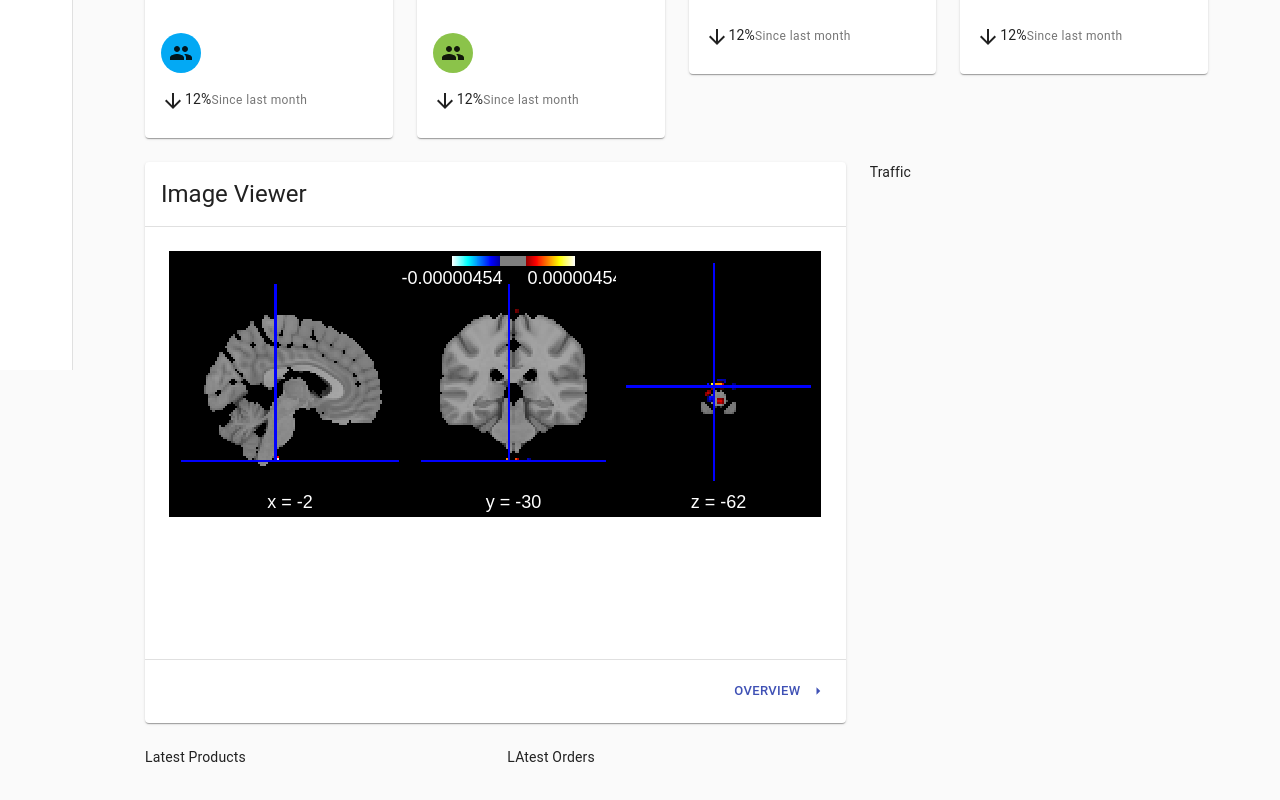
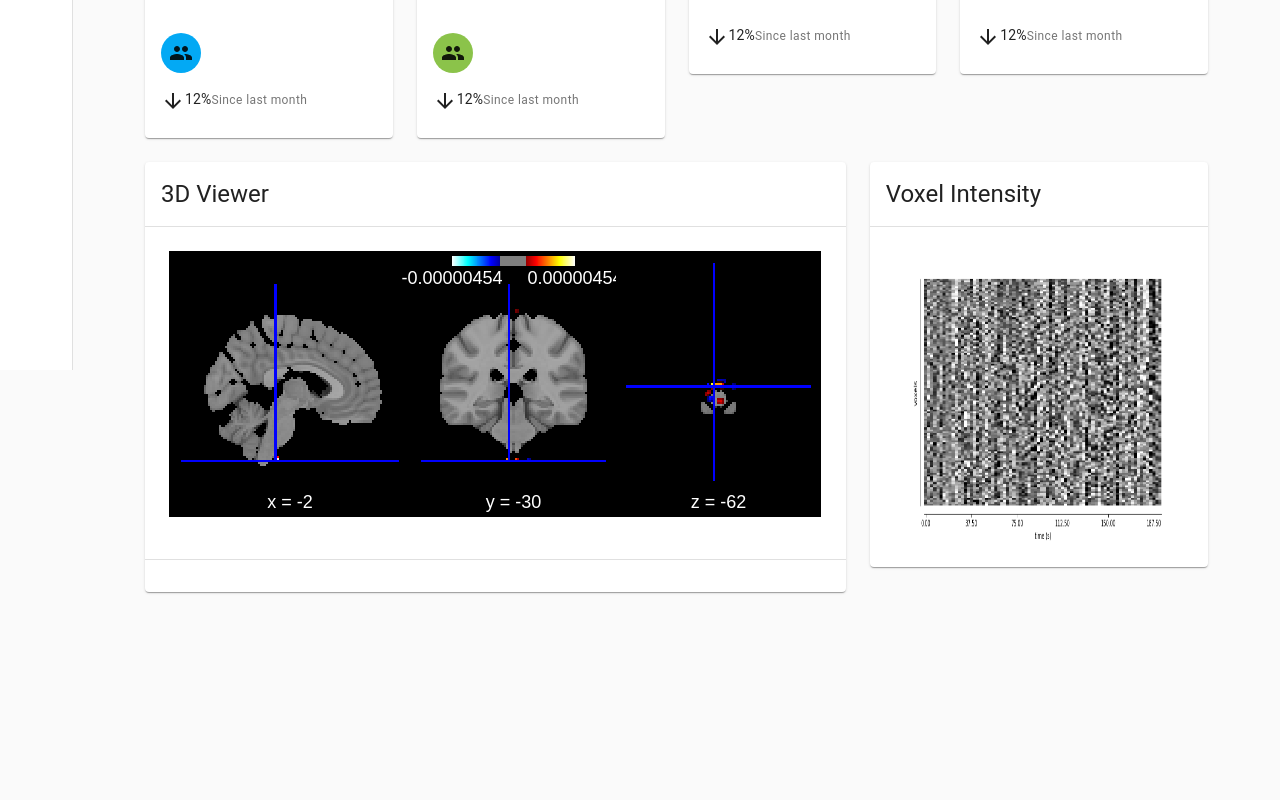
Before and after one commit to vrmusketeers/FYP-2021, a React (Create React App) app in the folder frontend/: page /dashboard in a window 1280 px wide. Shown: the part 430-1230 px from the top of the page. After the commit the page ends 1070 px from the top, so only its background shows below. Built offline with nearby package versions, Linux system fonts and the light colour scheme.

Commit message:
Updated the Voxel IOntensity Viewer Carpet Plot

```diff
--- a/frontend/src/pages/dashboard/dashboard.tsx
+++ b/frontend/src/pages/dashboard/dashboard.tsx
@@ -1,4 +1,4 @@
-import { Box, Container, Grid } from "@material-ui/core";
+import { Box, Card, CardContent, CardHeader, Container, Divider, Grid } from "@material-ui/core";
 import React from "react";
 import DCard from "../../shared/components/vital-cards/d-card";
 
@@ -63,30 +63,29 @@ const Dashboard: React.FC<DashboardProps> = () => {
                             xl={3}
                             xs={12}
                         >
-                            Traffic
-                        </Grid>
-                        <Grid
-                            item
-                            lg={4}
-                            md={6}
-                            xl={3}
-                            xs={12}
-                        >
-                            Latest Products
-                        </Grid>
-                        <Grid
-                            item
-                            lg={8}
-                            md={12}
-                            xl={9}
-                            xs={12}
-                        >
-                            LAtest Orders
+                            <Card>
+                                <CardHeader
+                                    title="Voxel Intensity"
+                                />
+                                <Divider />
+                                <CardContent >
+                                    <Box
+                                        sx={{
+                                            height: 300,
+                                            position: 'relative',
+                                            padding: 0
+                                        }}
+                                    >
+                                        <img alt="Voxel Images" style={{ height: '100%', width: '100%' }} src='./static/images/carpet_plot.png'></img>
+                                    </Box>
+                                </CardContent>
+                            </Card>
+
                         </Grid>
                     </Grid>
                 </Container>
             </Box>
-        </React.Fragment>
+        </React.Fragment >
     )
 }
 
--- a/frontend/src/shared/components/graphs/graph-container.tsx
+++ b/frontend/src/shared/components/graphs/graph-container.tsx
@@ -1,31 +1,28 @@
 import {
   Box,
-  Button,
   Card,
   CardContent,
   CardHeader,
   Divider} from '@material-ui/core';
-import ArrowDropDownIcon from '@material-ui/icons/ArrowDropDown';
-import ArrowRightIcon from '@material-ui/icons/ArrowRight';
 
 const DGraphContainer= () => {
 
   return (
     <Card>
       <CardHeader
-        title="Image Viewer"
+        title="3D Viewer"
       />
       <Divider />
       <CardContent>
         <Box
           sx={{
-            height: 400,
+            height: 300,
             position: 'relative',
             padding:0
           }}
         >
           {/* This is the place where graph will go */}
-          <iframe style={{width:'100%', height:'100%', border:0}} src="./static/index.html"></iframe>
+          <iframe title='iframe' style={{width:'100%', height:'100%', border:0}} src="./static/index.html"></iframe>
         </Box>
       </CardContent>
       <Divider />
@@ -36,14 +33,6 @@ const DGraphContainer= () => {
           p: 2
         }}
       >
-        <Button
-          color="primary"
-          endIcon={<ArrowRightIcon />}
-          size="small"
-          variant="text"
-        >
-          Overview
-        </Button>
       </Box>
     </Card>
   );
```
Also changed, not shown: frontend/public/static/images/carpet_plot.png (added).
